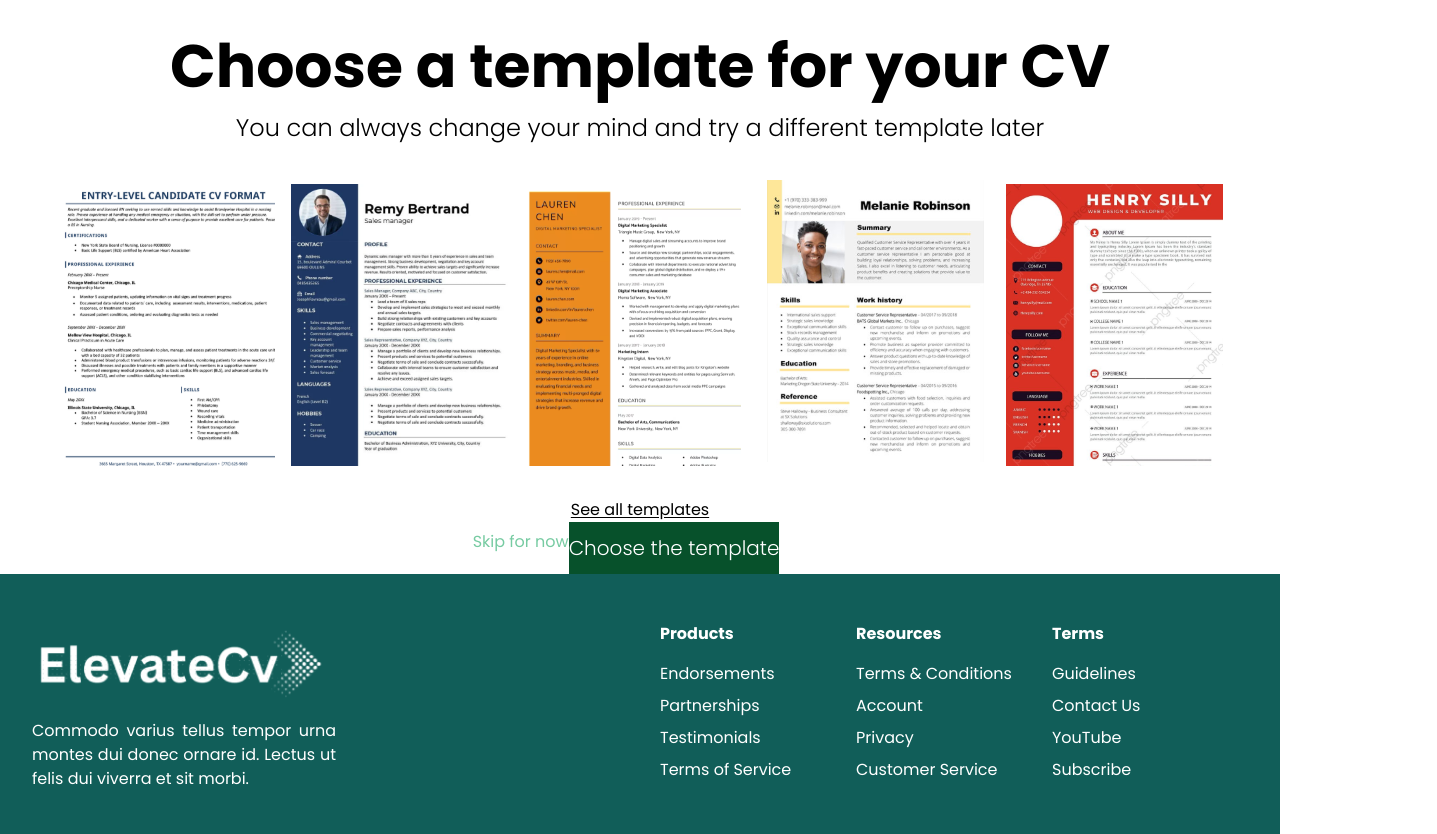
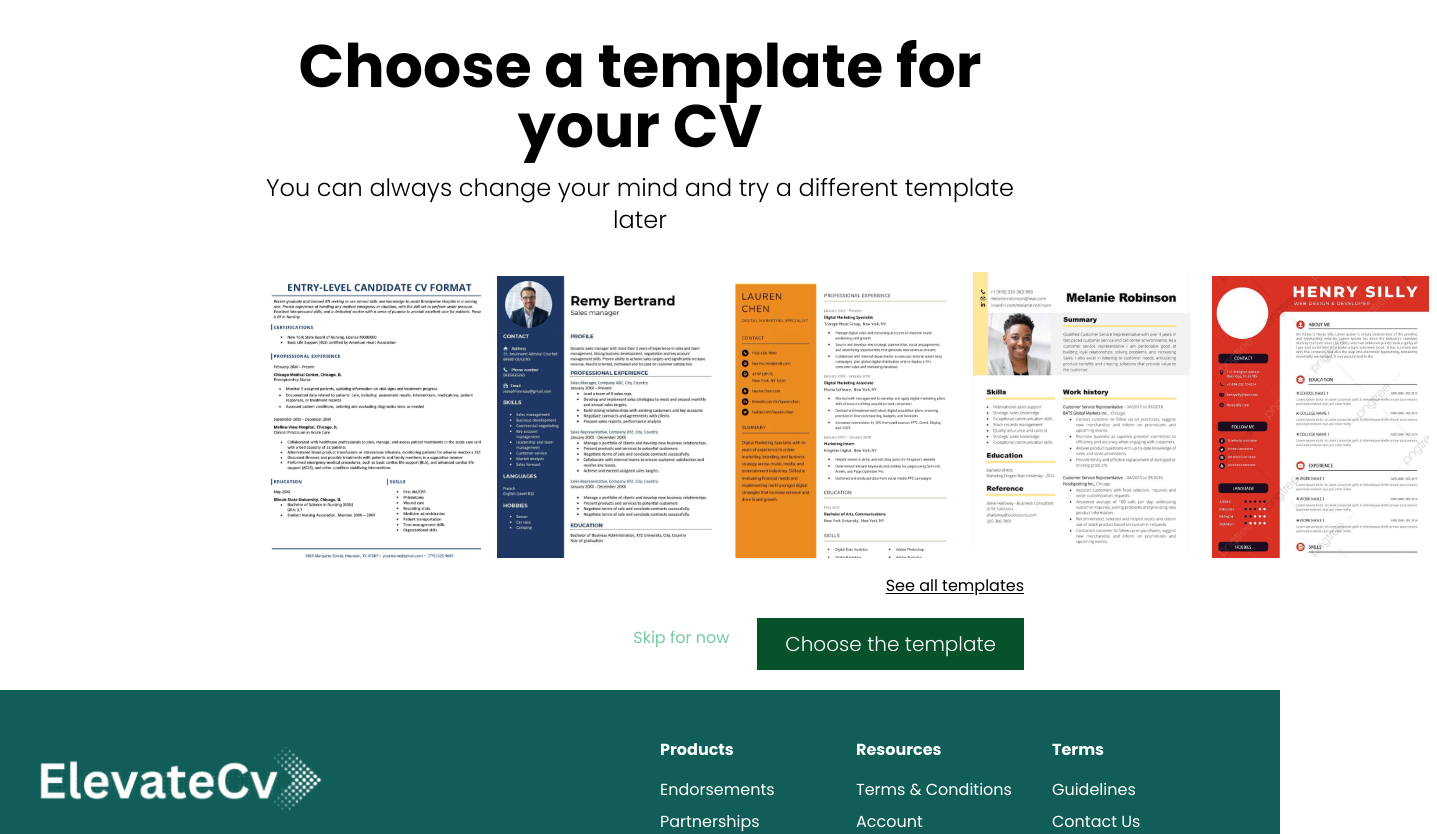
Before and after one commit to onuorachidimma/cv_maker, a React (Vite) app: page /templates in a window 1280 px wide. Shown: the top 834 px of the page, 1437 px wide, since content can reach past the window. Built offline with nearby package versions, Linux system fonts and the light colour scheme; a web font is replaced by a local one.

Commit message:
restrict the width of see template

```diff
--- a/src/pages/templateSelector.jsx
+++ b/src/pages/templateSelector.jsx
@@ -27,7 +27,7 @@ function TemplateSelector() {
 
   return (
     <div className="flex flex-col min-h-screen">
-      <div className="flex flex-col justify-center items-center flex-grow">
+      <div className="flex flex-col  flex-grow px-64">
         <div className="text-center mb-4">
           <h2 className="font-bold text-6xl mb-4 mt-9">
             Choose a template for your CV
@@ -36,7 +36,8 @@ function TemplateSelector() {
             You can always change your mind and try a different template later
           </p>
         </div>
-        <div className="flex justify-center items-center">
+        <div className="flex flex-col">
+          <div className="flex">
             <img
               id="template1"
               className={getImageClasses("template1")}
@@ -75,13 +76,15 @@ function TemplateSelector() {
           </div>
           <Link
             to="/templates"
-          className="mt-4 underline underline-offset-2 cursor-pointe text-right"
+            className=" underline underline-offset-2 cursor-pointer text-right"
           >
             See all templates
           </Link>
-        <div className="flex mr-7">
-          <p className="text-customLighterGreen py-2">Skip for now</p>
-          <button className="text-white bg-customDeepGreen text-xl font-light py-3 px-">
+        </div>
+
+        <div className="flex justify-end gap-7">
+          <p className="text-customLighterGreen py-2 my-5">Skip for now</p>
+          <button className="text-white bg-customDeepGreen text-xl font-light py-3 px-7 my-5">
             Choose the template
           </button>
         </div>
```
Lines whose indentation alone changed are shown as unchanged.
